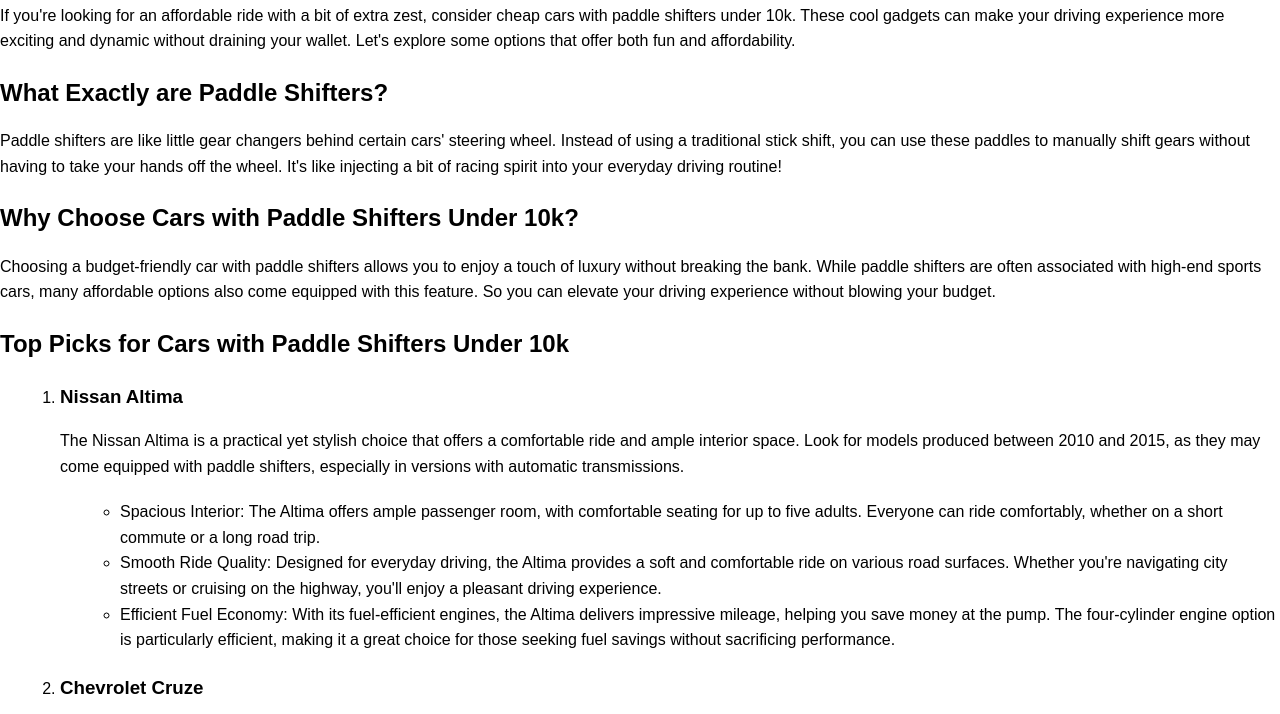
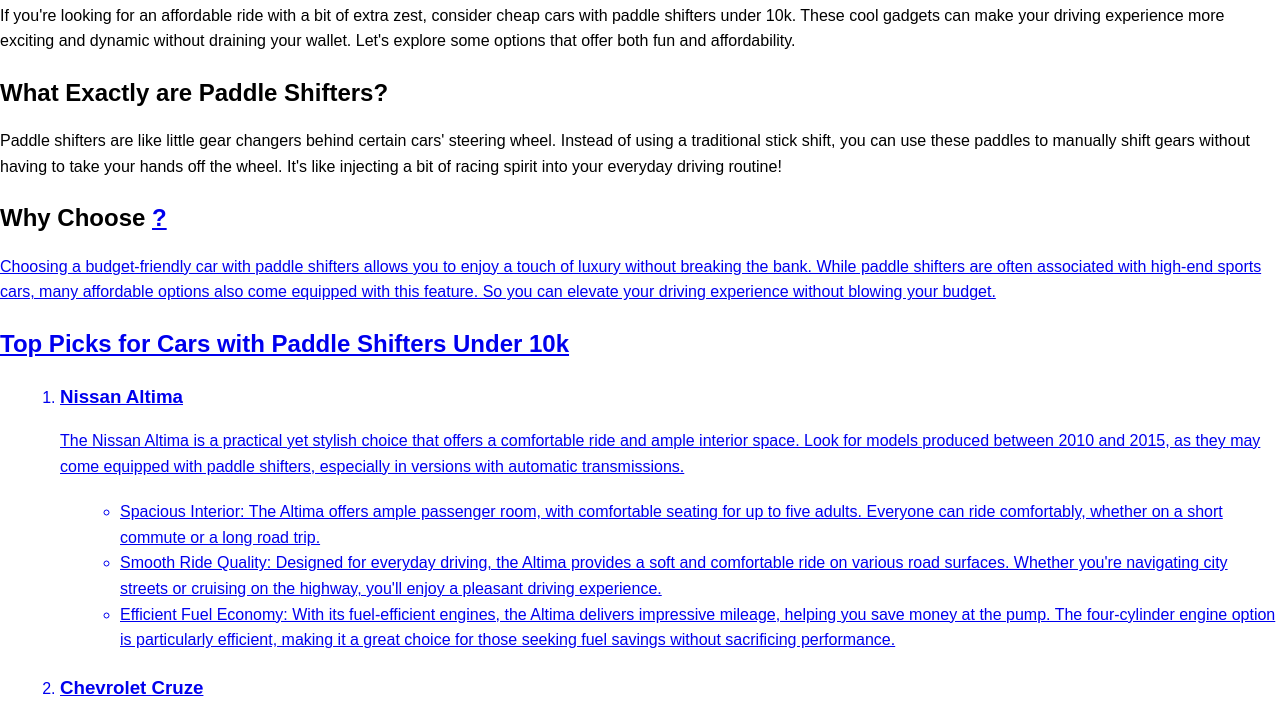
Before and after one commit to jamesluice/cars-with-paddle-shifters, a plain HTML site: page index.html in a window 1280 px wide. Shown: the part 86-800 px from the top of the page. Drawn offline with Linux system fonts and the light colour scheme.

Commit message:
Update index.html

```diff
--- a/index.html
+++ b/index.html
@@ -34,7 +34,7 @@
     <p>Paddle shifters are like little gear changers behind certain cars' steering wheel. Instead of using a traditional stick shift, you can use these paddles to manually shift gears without having to take your hands off the wheel. It's like injecting a bit of racing spirit into your everyday driving routine!</p>
   </section>
   <section>
-    <h2>Why Choose Cars with Paddle Shifters Under 10k?</h2>
+    <h2>Why Choose <a href="https://www.locardeals.com/cars-with-paddle-shifters/"Cars with Paddle Shifters Under 10k</a>?</h2>
     <p>Choosing a budget-friendly car with paddle shifters allows you to enjoy a touch of luxury without breaking the bank. While paddle shifters are often associated with high-end sports cars, many affordable options also come equipped with this feature. So you can elevate your driving experience without blowing your budget.</p>
   </section>
   <section>
```
